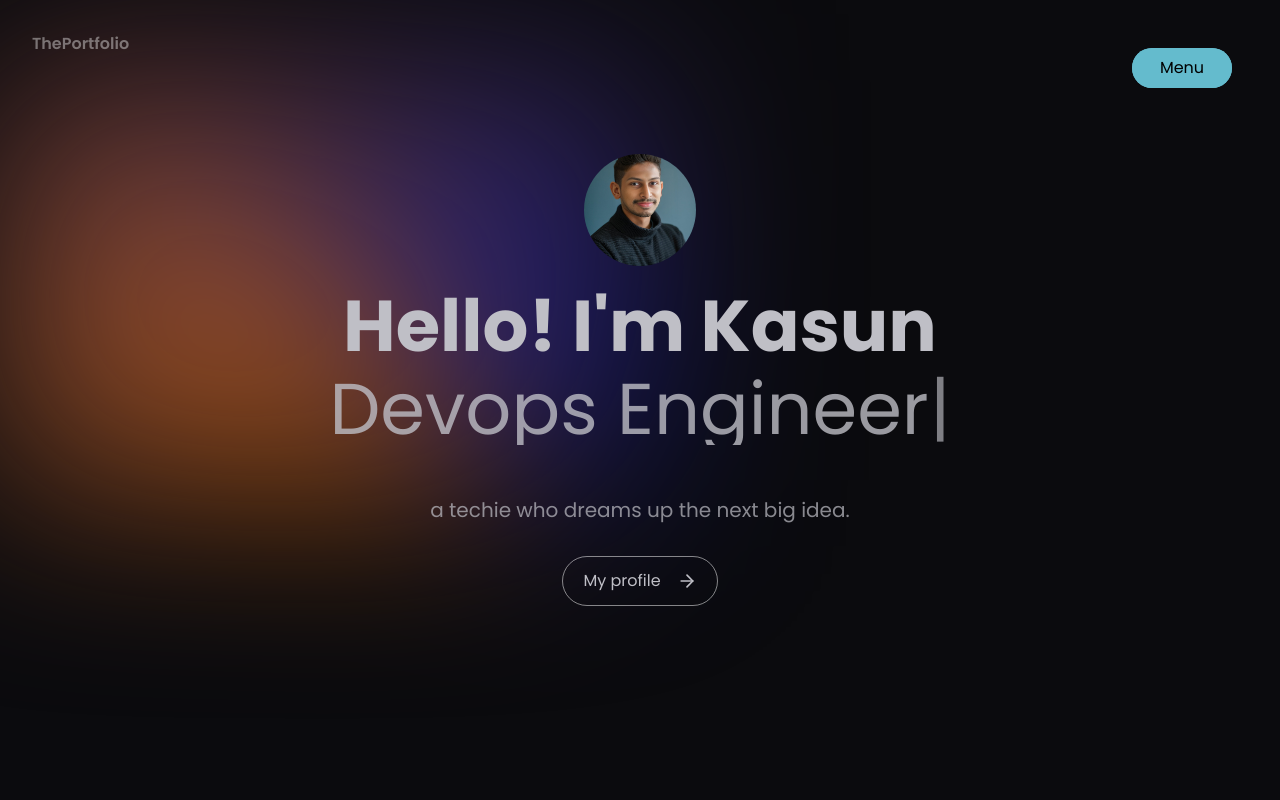
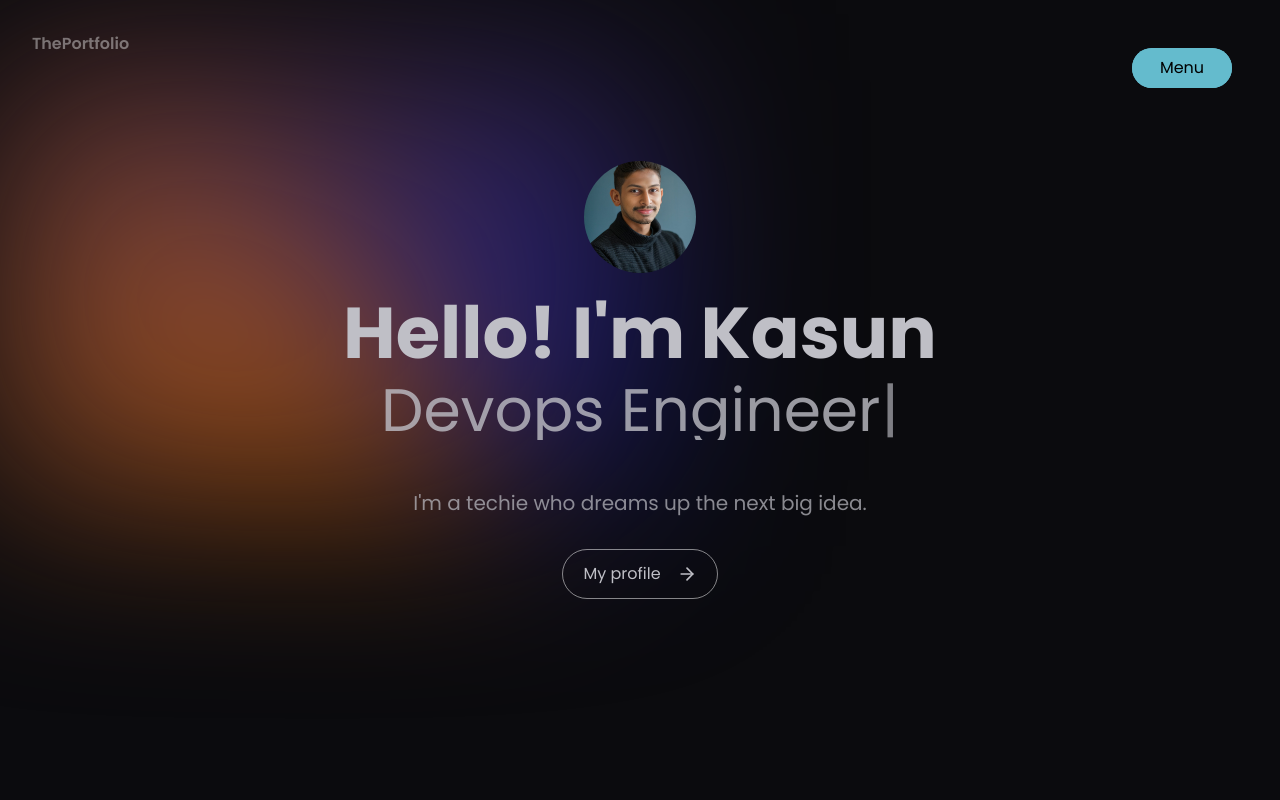
Before and after one commit to KAXUN01/My-Portfolio, a Next.js app: page / in a window 1280 px wide. Shown: the top 800 px of the page. Built offline with nearby package versions, Linux system fonts and the light colour scheme.

Commit message:
update hero section

```diff
--- a/src/components/hero.tsx
+++ b/src/components/hero.tsx
@@ -32,7 +32,7 @@ export const Hero = () => {
               <h2 className="md:text-7xl text-4xl font-bold overflow-hidden">
                 <SlideIn>Hello! I&apos;m Kasun </SlideIn>
               </h2>
-              <h1 className="md:text-7xl text-3xl overflow-hidden opacity-80">
+              <h1 className="md:text-6xl text-2xl overflow-hidden opacity-80">
                 <SlideIn>
                   <Typewriter
                     options={{
@@ -50,7 +50,7 @@ export const Hero = () => {
             </div>
             <Transition viewport={{ once: true }} className="w-full">
               <p className="opacity-70 md:text-xl py-4 w-10/12 md:w-2/3 mx-auto flex flex-wrap justify-center gap-2">
-                a techie who dreams up the next big idea.
+                I&apos;m a techie who dreams up the next big idea.
               </p>
             </Transition>
             <Transition viewport={{ once: true }}>
```
